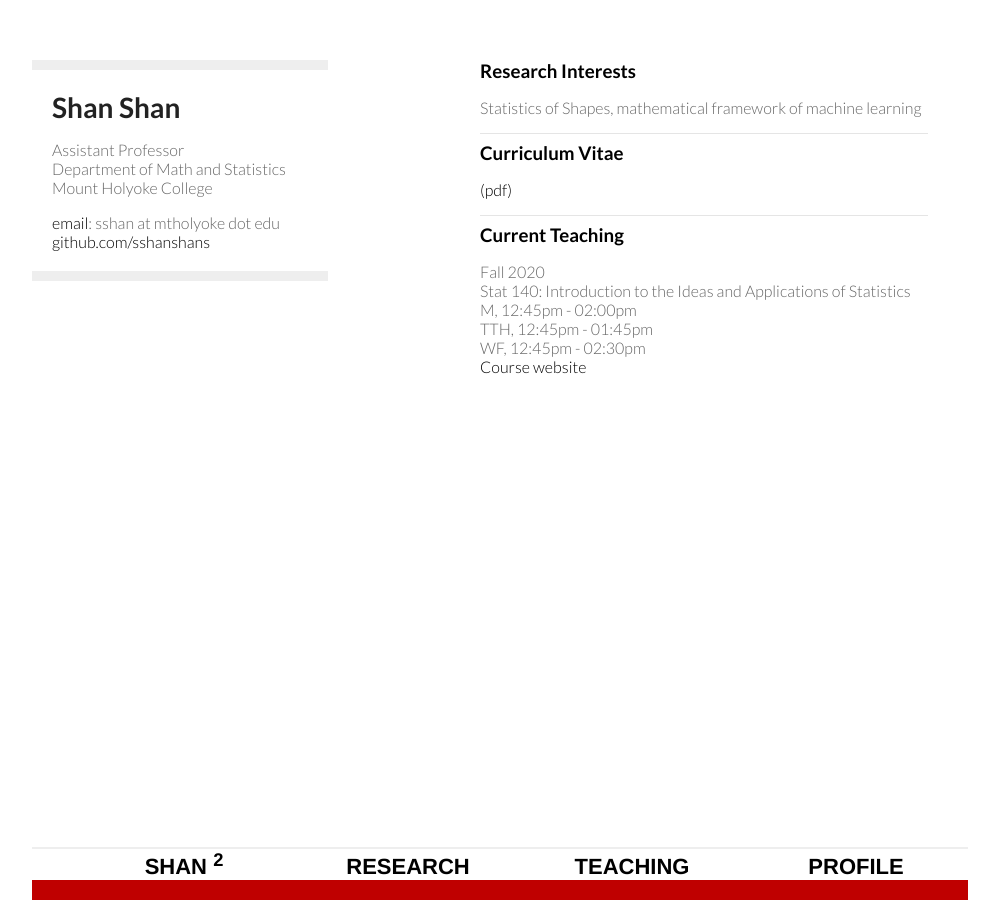
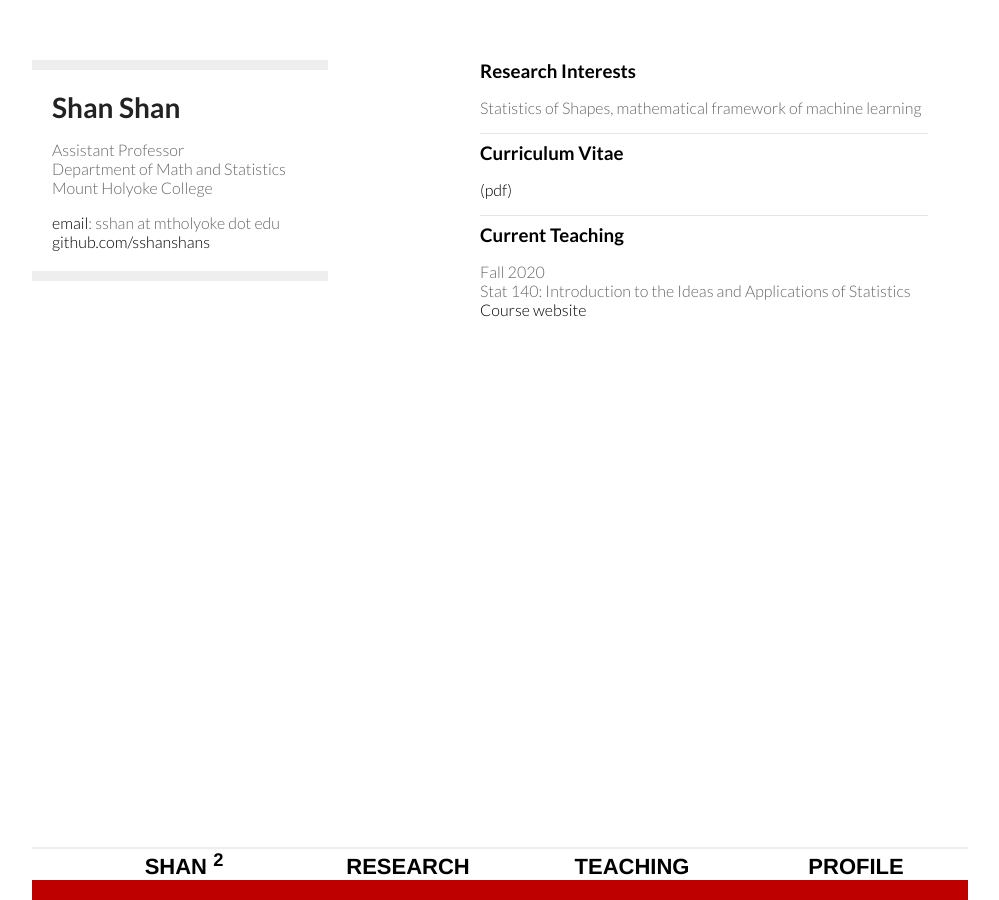
Before and after one commit to sshanshans/sshanshans.github.io, a Jekyll site: the page built from index.md, in a window 1280 px wide. Shown: the whole page, without its empty margins (160-1159 px from the left). Built offline with Jekyll 4.4.1, drawn with Linux system fonts in a browser that asks for light colours.

Commit message:
ENH: remove class time for aesthetic

```diff
--- a/index.md
+++ b/index.md
@@ -15,7 +15,4 @@ Statistics of Shapes, mathematical framework of machine learning
 ### Current Teaching
 Fall 2020  <br />
 Stat 140: Introduction to the Ideas and Applications of Statistics <br />
-M, 12:45pm - 02:00pm <br />
-TTH, 12:45pm - 01:45pm <br />
-WF, 12:45pm - 02:30pm <br />
 [Course website](https://sshanshans.github.io/stat140/)
```
